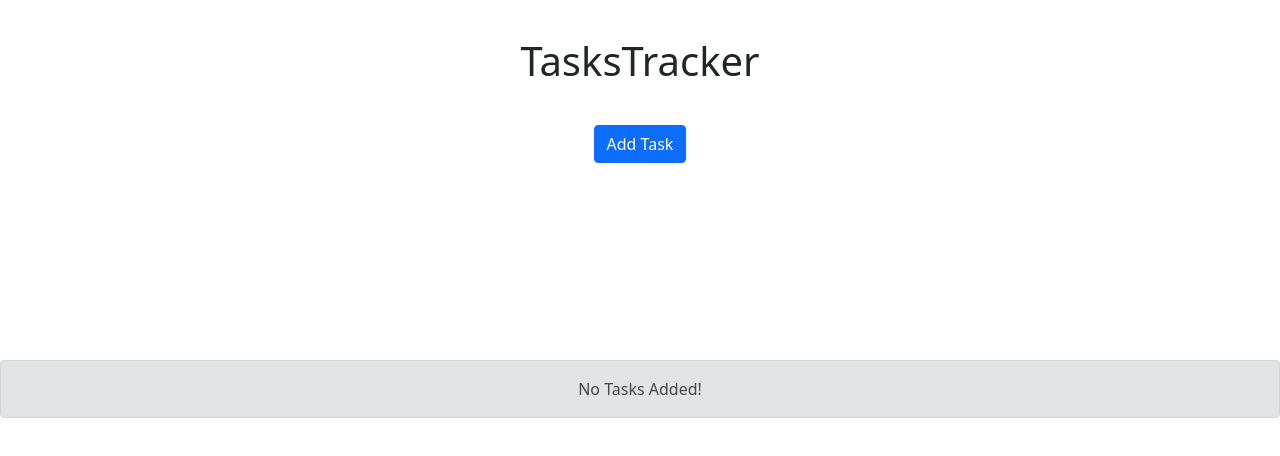
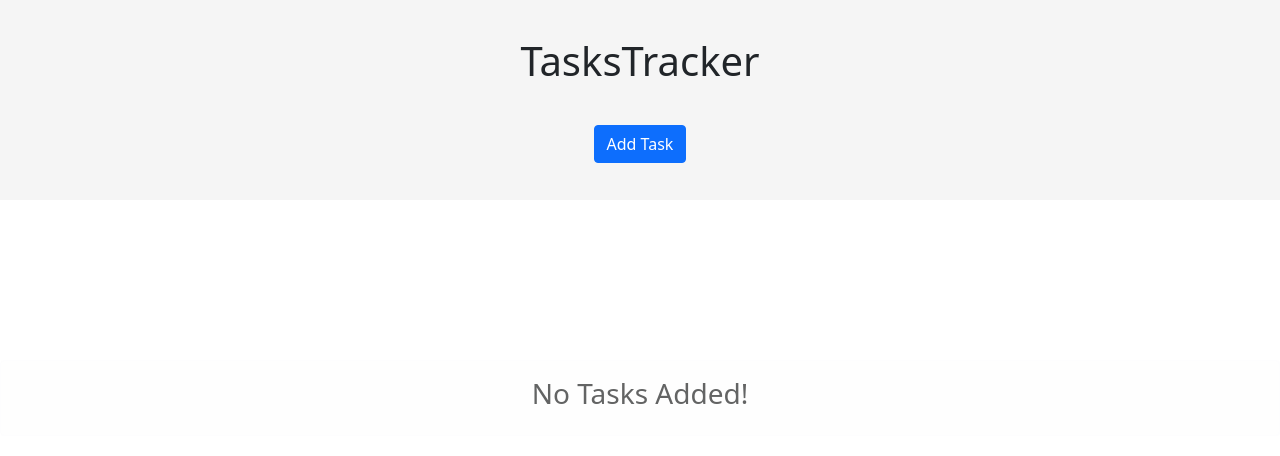
Before and after one commit to GSG-G11/TasksTracker, a React (Create React App) app: page / in a window 1280 px wide. Shown: the top 456 px of the page. Built offline with nearby package versions, Linux system fonts and the light colour scheme.

Commit message:
edit style

```diff
--- a/public/index.html
+++ b/public/index.html
@@ -27,7 +27,7 @@
       work correctly both with client-side routing and a non-root public URL.
       Learn how to configure a non-root public URL by running `npm run build`.
     -->
-    <title>React App</title>
+    <title>TasksTracker</title>
   </head>
   <body>
     <noscript>You need to enable JavaScript to run this app.</noscript>
--- a/src/App.css
+++ b/src/App.css
@@ -10,6 +10,7 @@
     align-items: center;
     height: 25vh;
     width: 100%;
+    background-color: whitesmoke;
 }
 
 .card-container{
@@ -62,7 +63,6 @@
     display: flex;
     justify-content: center;
     flex-wrap: wrap;
-    background-color: #F6F7F8;
     padding : 20px 100px;
   }
 
--- a/src/App.js
+++ b/src/App.js
@@ -83,8 +83,8 @@ class App extends Component {
         <Header toggle={this.toggle} />
         {
           todoListArr.length === 0 ? (
-            <Alert color="secondary" className="alert">
-              No Tasks Added!
+            <Alert color="light" className="alert">
+              <h3>No Tasks Added!</h3>
             </Alert>
           ) : (
             <CardsContainer
```
